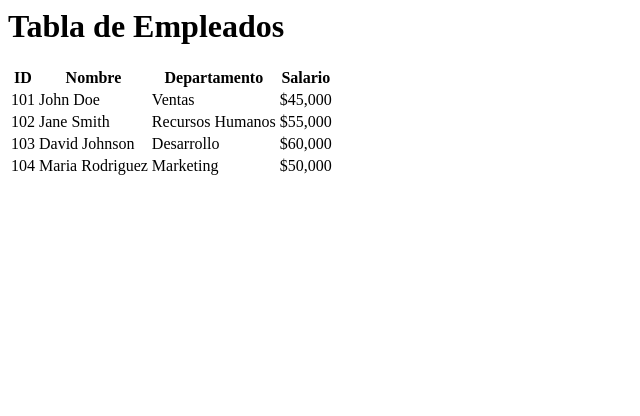
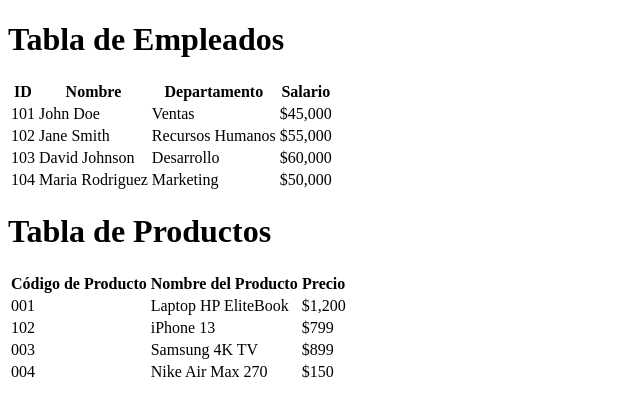
Before and after one commit to theMax204/Retos, a plain HTML site: page Reto estructura/index.html in a window 1280 px wide. Shown: the whole page, without its empty margins (0-640 px from the left). Drawn offline with Linux system fonts and the light colour scheme.

Commit message:
Cambios finales

```diff
--- a/Reto estructura/index.html
+++ b/Reto estructura/index.html
@@ -1,3 +1,8 @@
+<!DOCTYPE html>
+<html lang="es">
+    <head>
+       <meta charset="UTF-8">
+    </head>
 <h1>Tabla de Empleados</h1>
 <table>
     <tr>
@@ -33,3 +38,41 @@
 
 
 </table>
+
+<h1>Tabla de Productos</h1>
+<table>
+    <tr>
+        <th>Código de Producto</th>
+        <th>Nombre del Producto</th>
+        <th>Precio</th>
+
+    </tr>
+    <tr>
+        <td>001</td>
+        <td>Laptop HP EliteBook</td>
+        <td>$1,200</td>
+
+    </tr>
+    <tr>
+        <td>102</td>
+        <td>iPhone 13</td>
+        <td>$799</td>
+
+    </tr>
+    <tr>
+        <td>003</td>
+        <td>Samsung 4K TV</td>
+        <td>$899</td>
+
+    </tr>
+    <tr>
+        <td>004</td>
+        <td>Nike Air Max 270</td>
+        <td>$150</td>
+
+    </tr>
+
+
+</table>
+
+</html>
```
